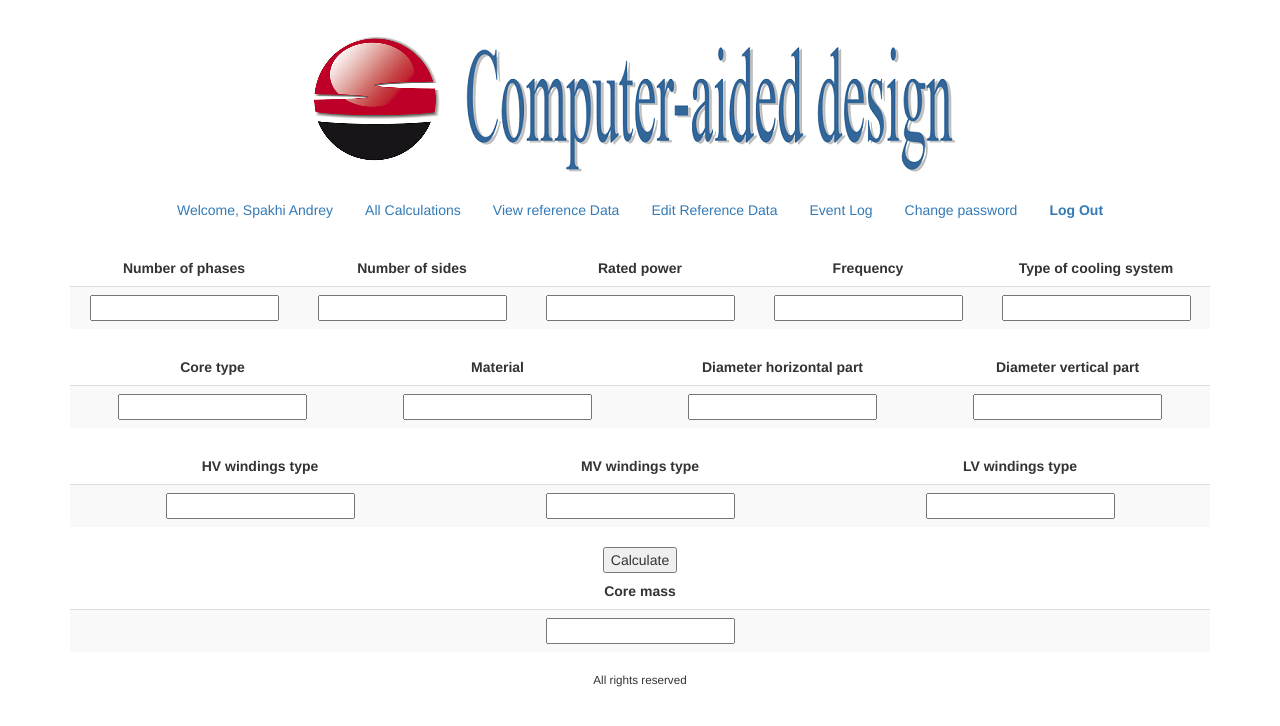
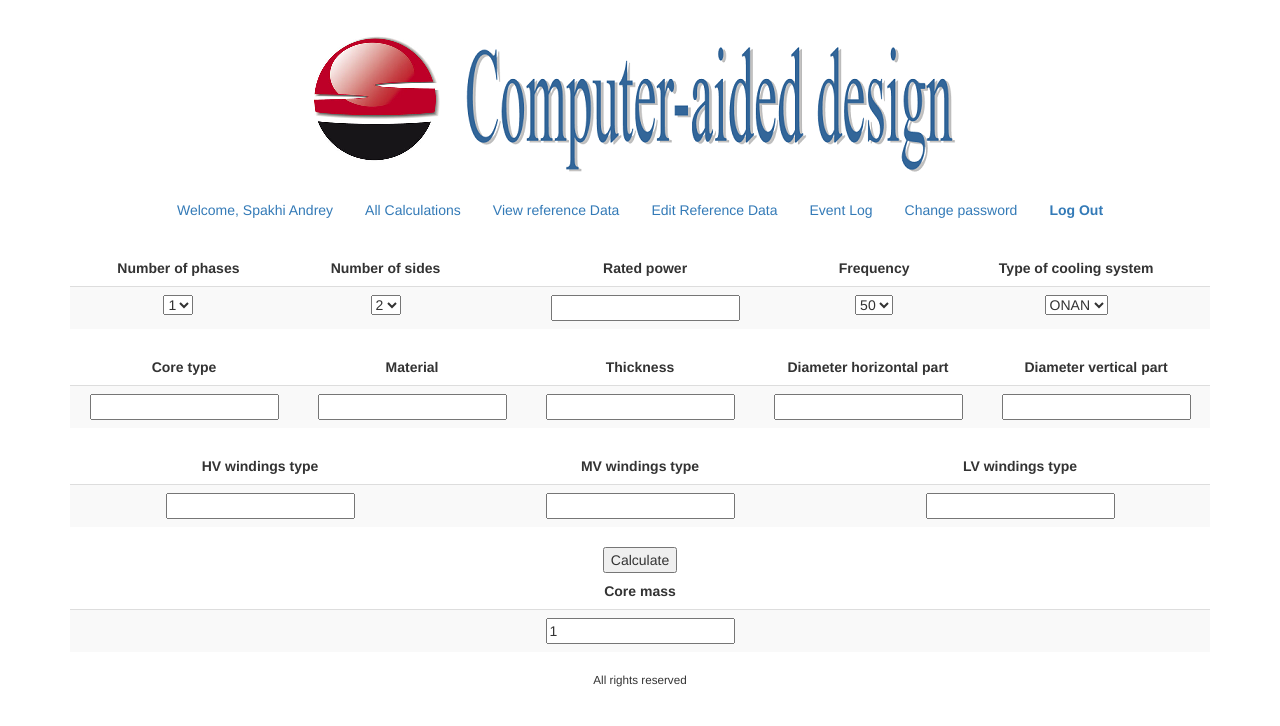
Before and after one commit to AndreySpakhi/CS50, a PHP site: template finalproject/views/calculation_form.1.php in a window 1280 px wide. Shown: the top 726 px of the page. Run offline with PHP 8.4, Linux system fonts and the light colour scheme; the template is opened without the code that fills it, so the values that code supplies are empty; a user stored in the database is signed in.

Commit message:
Final project
minor fixes

```diff
--- a/finalproject/public/calculation.php
+++ b/finalproject/public/calculation.php
@@ -65,7 +65,7 @@
         $rows = CS50::query("SELECT h_section, v_section, g_section, t_section FROM coretype WHERE description=?", $_POST["coretype"]);
         $row = $rows[0];
         $Hsection = $row["h_section"];
-        $Vsection = $row["V_section"];
+        $Vsection = $row["v_section"];
         $Gsection = $row["g_section"];
         $Tsection = $row["t_section"];
 
@@ -81,7 +81,9 @@
 
         $Msumm = $Vsumm * 7.8;
 
+        $_SESSION["Mass"] = $Msumm;
 
+        render ("calculation_result_form.php", ["title" => "Calculation Result"]);
 
     }
 ?>
--- a/finalproject/views/calculation_form.1.php
+++ b/finalproject/views/calculation_form.1.php
@@ -1,4 +1,5 @@
-<form action="calculation.php" method="post">
+<iframe name = "iframe1" style="position: absolute; left: -9999px;"></iframe>
+<form action="calculation.php" method="post" target="iframe1">
 <table class="table table-striped">
 
     <thead>
@@ -12,11 +13,29 @@
     </thead>
 
     <tbody>
-            <td><input type="text" name="phases"></td>
-            <td><input type="text" name="voltagesides"></td>
+            <td><select name="phases">
+                    <option value="phases1">1</option>
+                    <option value="phases2">3</option>
+                </select>
+            </td>
+            <td><select name="voltagesides">
+                    <option value="voltagesides1">2</option>
+                    <option value="voltagesides2">3</option>
+                </select>
+            </td>
             <td><input type="text" name="power"></td>
-            <td><input type="text" name="frequency"></td>
-            <td><input type="text" name="coolingtype"></td>
+            <td><select name="frequency">
+                    <option value="frequency1">50</option>
+                    <option value="frequency2">60</option>
+                </select>
+            </td>
+            <td><select name="coolingtype">
+                    <option value="cs1">ONAN</option>
+                    <option value="cs2">ONAF</option>
+                    <option value="cs3">OFAF</option>
+                    <option value="cs4">OFAN</option>
+            </select>
+            </td>
 
     </tbody>
 </table>
@@ -26,14 +45,16 @@
         <tr>
             <td><strong>Core type</strong></td>
             <td><strong>Material</strong></td>
+            <td><strong>Thickness</strong></td>
             <td><strong>Diameter horizontal part</strong></td>
             <td><strong>Diameter vertical part</strong></td>
         </tr>
     </thead>
 
     <tbody>
-            <td><input type="text" name="coretype" list="coretype_list"></td>
+            <td><input type="text" name="coretype"></td>
             <td><input type="text" name="material"></td>
+            <td><input type="text" name="thickness"></td>
             <td><input type="text" name="h_dim"></td>
             <td><input type="text" name="v_dim"></td>
 
@@ -56,6 +77,7 @@
     </tbody>
 </table>
             <input type="submit" value="Calculate">
+
 <table class="table table-striped">
 
     <thead>
@@ -65,15 +87,8 @@
     </thead>
 
     <tbody>
-            <td><input type="text" name="coremass"></td>
+            <td><input type="text" name="coremass" value = "<?php echo $_SESSION["Mass"]; ?>"></td>
     </tbody>
 </table>
-<datalist id="coretype_list">
-  <option>MS N1</option>
-  <option>MS N2</option>
-  <option>MS N3</option>
-  <option>MS N4</option>
-</datalist>
-
 
 </form>
```
Also changed, not shown: finalproject/views/calculation_form.php (+1 -12 lines), finalproject/views/calculation_result_form.php (added, +12 -0 lines), 2 other files.
